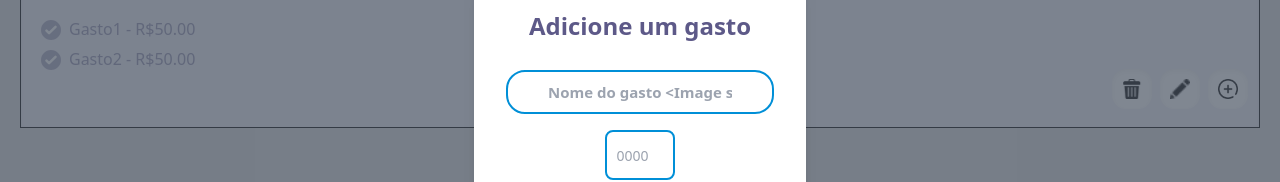
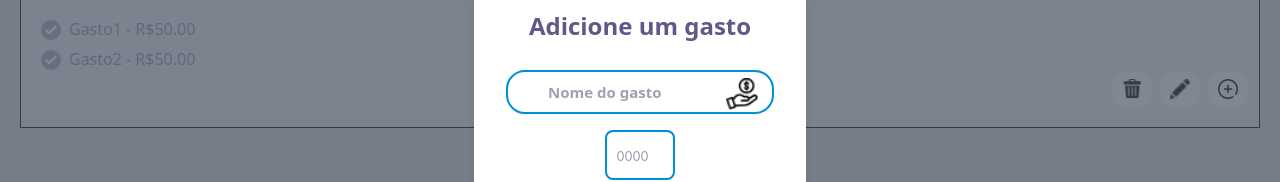
Before and after one commit to rafascampelo/frontend-da-onwave, a Next.js app: page /moneyScreen in a window 1280 px wide. Both pictures are taken after a click on the button 1228 px from the left and 330 px from the top of the page. Shown: the part 241-423 px from the top of the page. Built offline with nearby package versions, Linux system fonts and the light colour scheme.

Commit message:
pgn money quase pronta

```diff
--- a/src/app/(screens)/moneyScreen/page.jsx
+++ b/src/app/(screens)/moneyScreen/page.jsx
@@ -94,9 +94,16 @@ export default function moneyScreen() {
             {/* Input de string com borda azul sempre */}
             <input
               type="text"
-              placeholder="Nome do gasto <Image src='/desenhomoney.png' classname='right-3' width={32} height={32} /> "
-              className="mt-3 mb-4 w-[268.04px] h-[44.55px] bg-white rounded-[19px] text-black text-[15px] font-bold pl-10 pr-10
-      border-2 border-[#008fd7] focus:outline-none "
+              placeholder="Nome do gasto "
+              className="mt-3 mb-4 w-[268.04px] h-[44.55px] bg-white rounded-[19px] text-black text-[15px] font-bold pl-10 pr-12
+      border-2 border-[#008fd7] focus:outline-none relative"
+            />
+            <Image
+              src="/desenhomoney.png"
+              alt="desenho"
+              width={32}
+              height={32}
+              className="absolute right-12 top-[100px] "
             />
 
             {/* Input de número pequeno */}
@@ -114,8 +121,6 @@ export default function moneyScreen() {
             >
               Enviar
             </button>
-
-            {/* Botão de fechar */}
 
             {/* Botão de fechar */}
             <button onClick={closeModal}>
@@ -172,9 +177,43 @@ export default function moneyScreen() {
 
       {/* aqui é o botao de excluir ein siliga */}
 
-      <button className="h-10 w-10 absolute right-32 top-[310px] space-x-1.5 bg-white shadow-inner rounded-[14px] flex items-center justify-center">
+      <button
+        onClick={() => openModal("btnexcluir")}
+        className="h-10 w-10 absolute right-32 top-[310px] space-x-1.5 bg-white shadow-inner rounded-[14px] flex items-center justify-center"
+      >
         <Image src="/lixeira.png" alt="lixeira" width={20} height={20} />
       </button>
+      {activeModal === "btnexcluir" && (
+        <div className="fixed inset-0 bg-gray-600 bg-opacity-70 flex justify-center items-center z-50">
+          <div className="bg-white transform max-w-[calc(100%-40px)] max-h-[calc(100%-40px)]  p-8 rounded-lg shadow-lg relative flex flex-col items-center">
+            <h2 className="text-2xl  text-[#5d5988] font-bold">Deletar</h2>
+            <span className=" text-center text-[#9795b4] pb-3 text-lg font-normal leading-[30px]">
+              Pesquise o nome do gasto que quer deletar
+            </span>
+            {/* Input de string  */}
+            <input
+              type="search"
+              placeholder="Nome do gasto"
+              className="mt-3 mb-4 w-[268.04px] h-[44.55px] bg-white rounded-[19px] text-black text-[15px] font-bold pl-10 pr-10
+      border-2 border-[#008fd7] focus:outline-none"
+            />
+
+            {/* Botão de enviar */}
+            <button
+              className="w-[268.04px] h-[44.55px] px-9 py-6 bg-white/100 rounded-[40px]
+      justify-center items-center gap-2 inline-flex border-2 border-[#008fd7] focus:outline-none
+      text-center text-white text-lg font-bold leading-[18px] mb-6"
+            >
+              <Image src="/lixeira.png" width={20} height={20} />
+            </button>
+
+            {/* Botão de fechar */}
+            <button onClick={closeModal}>
+              <Image src="/voltar.png" alt="sair" width={32} height={32} />
+            </button>
+          </div>
+        </div>
+      )}
 
       {/*aqui é o botao do gráfico */}
       <div className="">
```
Also changed, not shown: public/lixeira.png.
